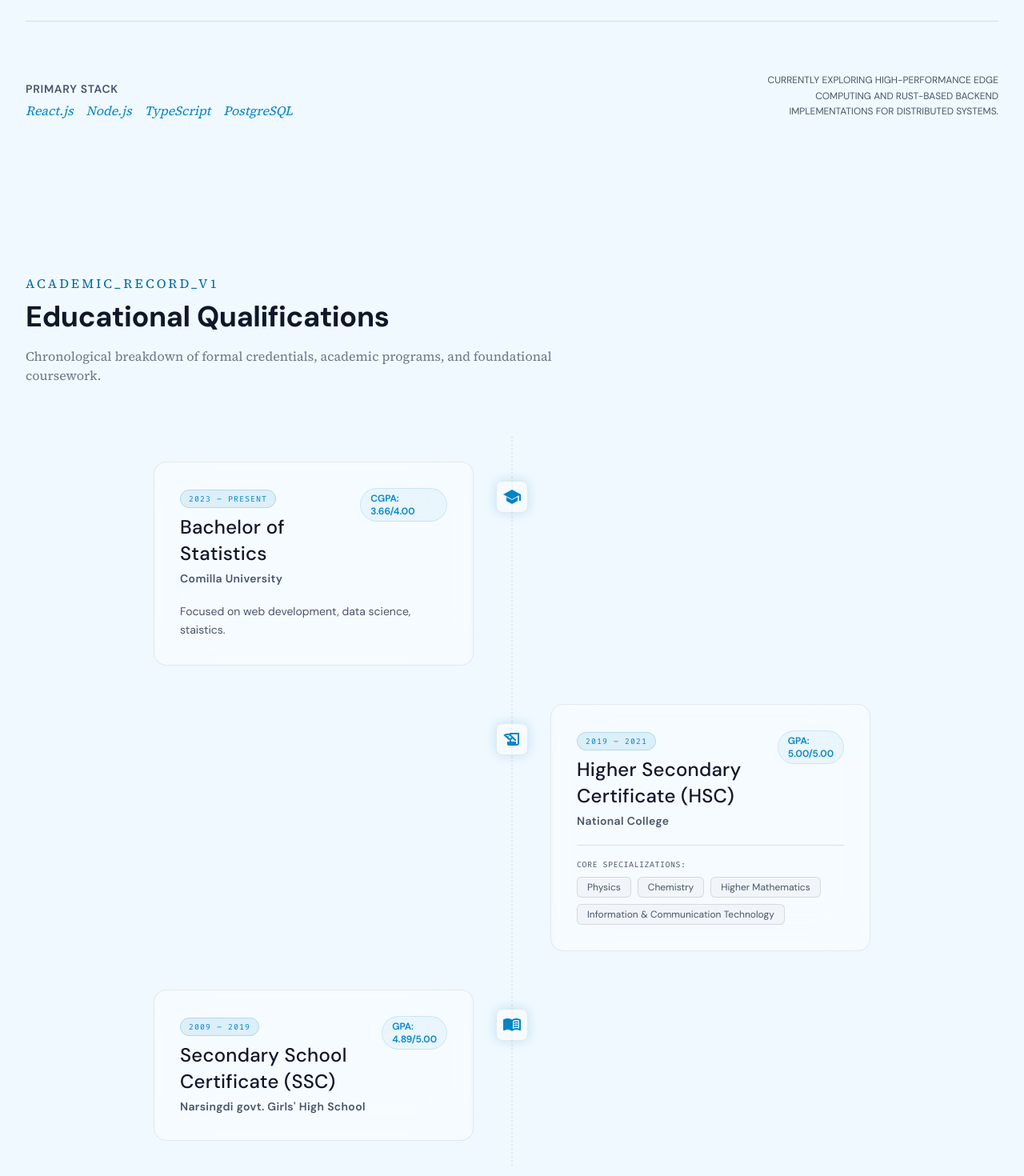
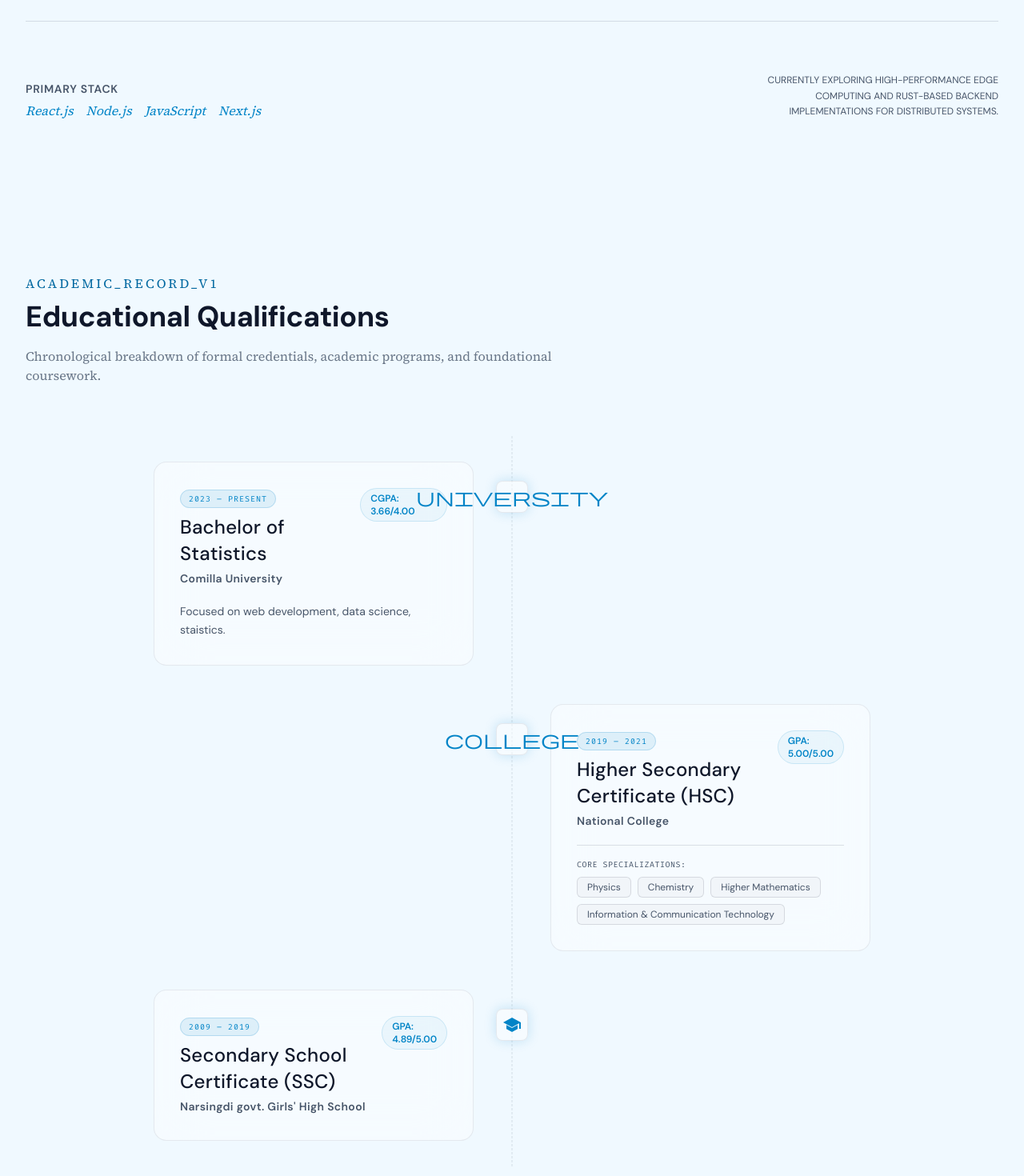
Before and after one commit to codestack-io/my-portfolio, a Next.js app: page / in a window 1280 px wide. Shown: the part 1560-3030 px from the top of the page at 80% size. Built offline with nearby package versions, Linux system fonts and the light colour scheme.

Commit message:
add new changes

```diff
--- a/src/components/AboutMe.tsx
+++ b/src/components/AboutMe.tsx
@@ -80,8 +80,8 @@ export default function AboutMe() {
             <div className="flex flex-wrap gap-4">
               <span className="font-label-serif text-label-serif text-primary italic">React.js</span>
               <span className="font-label-serif text-label-serif text-primary italic">Node.js</span>
-              <span className="font-label-serif text-label-serif text-primary italic">TypeScript</span>
-              <span className="font-label-serif text-label-serif text-primary italic">PostgreSQL</span>
+              <span className="font-label-serif text-label-serif text-primary italic">JavaScript</span>
+              <span className="font-label-serif text-label-serif text-primary italic">Next.js</span>
             </div>
           </div>
           <div className="max-w-xs text-left lg:text-right">
--- a/src/components/Education.tsx
+++ b/src/components/Education.tsx
@@ -20,7 +20,7 @@ const educationData: EducationItem[] = [
     result: "CGPA: 3.66/4.00",
 
     description: "Focused on web development, data science, staistics.",
-    icon: "school",
+    icon: "University",
   },
   {
     degree: "Higher Secondary Certificate (HSC)",
@@ -28,14 +28,14 @@ const educationData: EducationItem[] = [
     duration: "2019 – 2021",
     result: "GPA: 5.00/5.00",
     coursework: ["Physics", "Chemistry", "Higher Mathematics", "Information & Communication Technology"],
-    icon: "history_edu",
+    icon: "College",
   },
   {
     degree: "Secondary School Certificate (SSC)",
     institution: "Narsingdi govt. Girls' High School",
     duration: "2009 – 2019",
     result: "GPA: 4.89/5.00",
-    icon: "menu_book",
+    icon: "School",
   },
 ];
 
```
